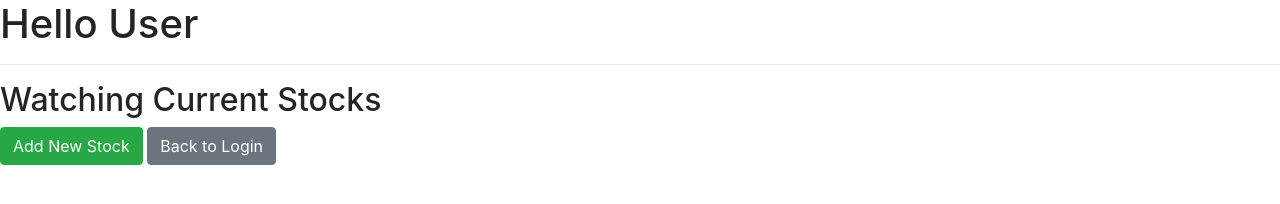
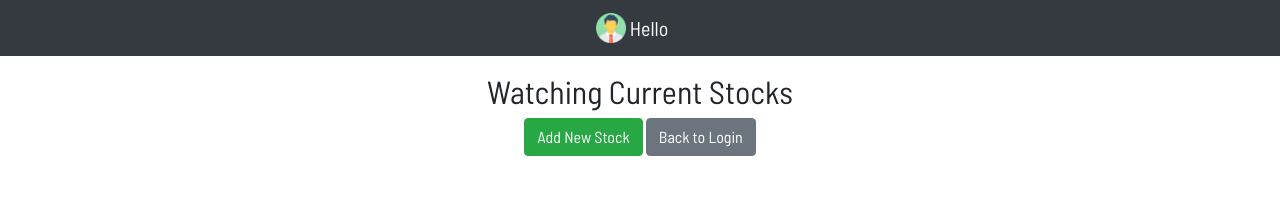
Before and after one commit to tommynguyen13810/clientside, a plain HTML site: page views/user.html in a window 1280 px wide. Drawn offline with nearby package versions, Linux system fonts and the light colour scheme; no server answers.

Commit message:
added some styles to user menu

```diff
--- /dev/null
+++ b/css/user.css
@@ -0,0 +1,10 @@
+@font-face {
+    font-family: "Barlow";
+    font-style: normal;
+    font-weight: 400;
+    src: url(BarlowSemiCondensed-Regular.otf);
+  }
+
+  body{
+      font-family: "Barlow", sans-serif;
+  }
--- a/js/user.js
+++ b/js/user.js
@@ -30,7 +30,7 @@ $("#stockbtn").on("click", async (e) => {
             method: 'GET',
             })
             const price = await getStockPrice(stock)
-            $("#stocklist").append(`<li class="list-group-item">${stock}: ${price}</li>`)
+            $("#stocklist").append(`<li class="list-group-item">${stock}: <span class="badge badge-success">${price}</span></li>`)
             $(".stockadd").attr("style","display:none")
             $(".stockinfo").attr("style","display:inline-block")
         }
@@ -45,9 +45,7 @@ async function getStockPrice(symbol) {
         var url = `https://www.alphavantage.co/query?function=GLOBAL_QUOTE&symbol=${symbol}&apikey=1RYOT2M4HI7WUUS7`;
         const data = await fetch(url)
         const datajson = await data.json()
-        console.log(datajson)
         const price = datajson['Global Quote']['02. open']
-        console.log(price)
         return price
     }catch(e) {
         console.log("Error getting stock")
@@ -65,7 +63,7 @@ async function loadUserInfo() {
         $("#user").append(userdata.name)
         for(let i = 0; i < userdata.stock.length; i++) {
             const price = await getStockPrice(userdata.stock[i])
-            $("#stocklist").append(`<li class="list-group-item">${userdata.stock[i]}: ${price}</li>`)
+            $("#stocklist").append(`<li class="list-group-item">${userdata.stock[i]}: <span class="badge badge-success">${price}</span></li>`)
         }
     }
     catch (e) {
--- a/views/user.html
+++ b/views/user.html
@@ -6,10 +6,16 @@
     <meta name="viewport" content="width=device-width, initial-scale=1.0">
     <title>User</title>
     <link rel="stylesheet" href="https://maxcdn.bootstrapcdn.com/bootstrap/4.0.0/css/bootstrap.min.css" integrity="sha384-Gn5384xqQ1aoWXA+058RXPxPg6fy4IWvTNh0E263XmFcJlSAwiGgFAW/dAiS6JXm" crossorigin="anonymous">
+    <link rel="stylesheet" type="text/css" href="../css/user.css">
 </head>
 <body>
-    <h1>Hello User <span id="user"></span></h1>
-    <hr>
+    <div class="text-center">
+        <nav class="navbar navbar-dark bg-dark justify-content-center mb-3">
+            <a class="navbar-brand " href="">
+              <img src="../image/man.png" width="30" height="30" class="d-inline-block align-top" alt="">
+              Hello <span id="user"></span>
+            </a>
+          </nav>
         <div class="stockinfo">
             <h2>Watching Current Stocks</h2>
             <div id="stocks">
@@ -25,6 +31,7 @@
             <button class="btn btn-danger" id="cancel">Cancel</button>
             <div class="info"></div>
         </div>
+    </div>
 
 
     <script src="https://code.jquery.com/jquery-3.2.1.slim.min.js" integrity="sha384-KJ3o2DKtIkvYIK3UENzmM7KCkRr/rE9/Qpg6aAZGJwFDMVNA/GpGFF93hXpG5KkN" crossorigin="anonymous"></script>
```
Also changed, not shown: index.html (+1 -0 lines). Lines whose indentation alone changed are shown as unchanged.
